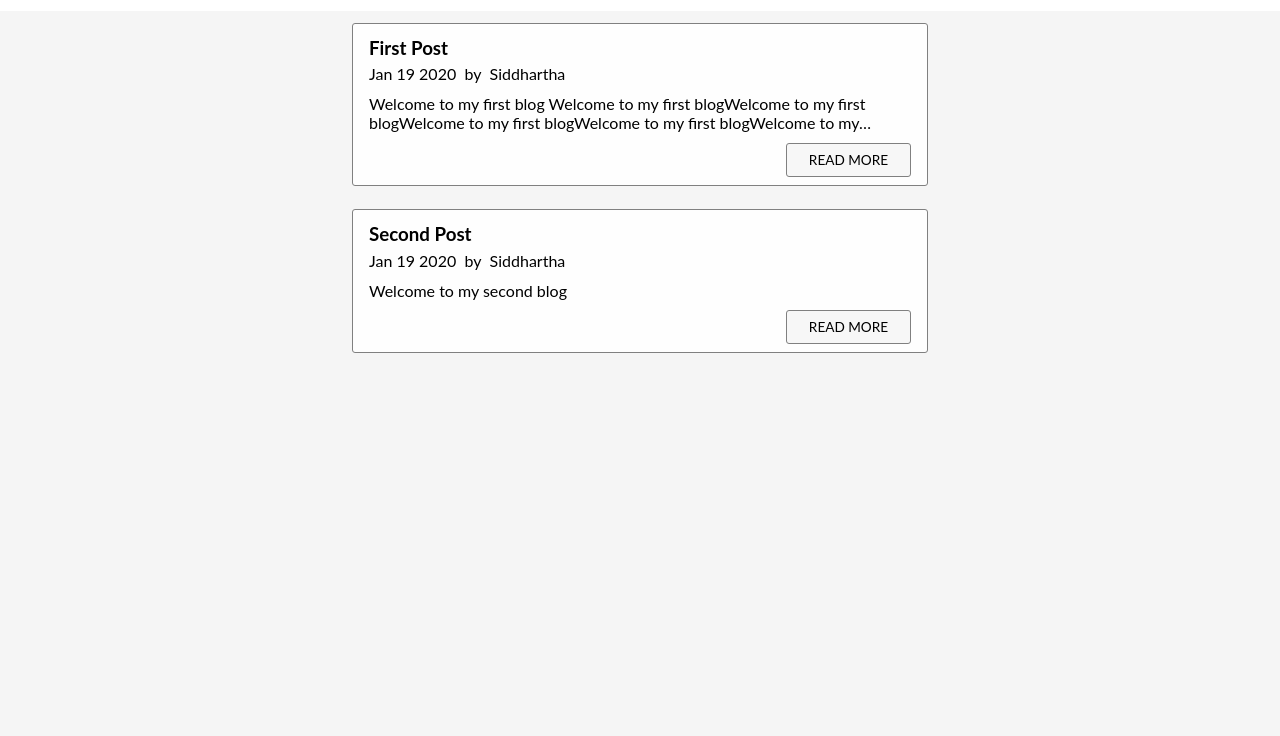
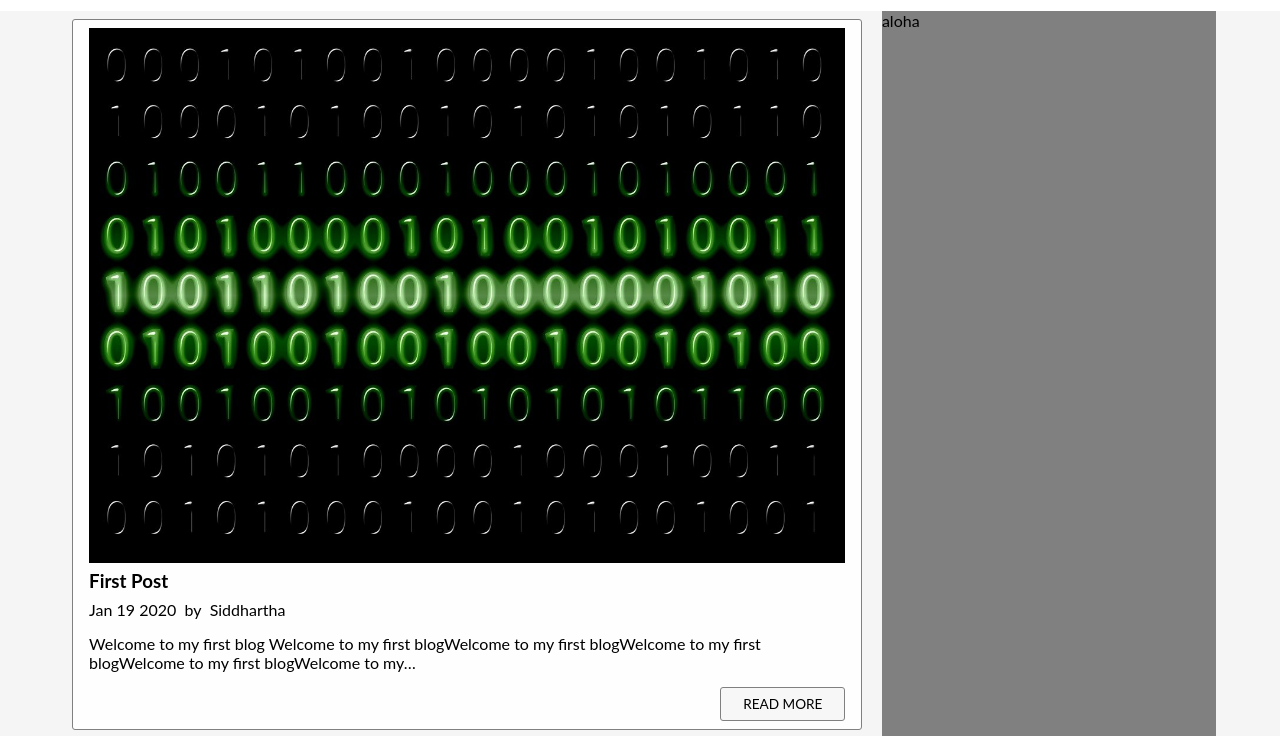
Before and after one commit to SiddharthaSauravGogoi/Gatsby-advanced-portfolio, a Gatsby site: page / in a window 1280 px wide. Shown: the part 53-789 px from the top of the page. Built offline with nearby package versions, Linux system fonts and the light colour scheme; Gatsby itself is replaced by a stand-in of ours.

Commit message:
Added thumbnail images.

```diff
--- a/src/components/Post.js
+++ b/src/components/Post.js
@@ -1,9 +1,11 @@
 import React from 'react';
 import { Link } from 'gatsby';
+import Img from 'gatsby-image';
 
-const Post = ({ title, author, path, date, body }) => {
+const Post = ({ title, author, path, date, body, fluid }) => {
   return (
     <div className="post">
+      <Img fluid={fluid} />
       <h3>{title}</h3>
       <div className="post-detail">
         <div>{date}</div>
--- a/src/components/layout.js
+++ b/src/components/layout.js
@@ -29,7 +29,7 @@ const Layout = ({ children }) => {
       <div
         className="container"
       >
-        <main>{children}</main>
+        <content>{children}</content>
       </div>
     </>
   )
--- a/src/pages/index.js
+++ b/src/pages/index.js
@@ -8,6 +8,8 @@ import "../styles/main.css";
 const IndexPage = () => (
   <Layout>
     <SEO title="Home" />
+    <main>
+
       <StaticQuery query={indexQuery} render={data => {
         return (
           <>
@@ -16,10 +18,16 @@ const IndexPage = () => (
                 author={node.frontmatter.author}
                 path={node.frontmatter.path}
                 date={node.frontmatter.date}
-              body={node.excerpt} />))}
+                body={node.excerpt}
+                fluid={node.frontmatter.image.childImageSharp.fluid} />))}
           </>
         )
       }} />
+    </main>
+
+    <aside>
+      aloha
+    </aside>
   </Layout>
 )
 
@@ -34,6 +42,13 @@ query{
           date(formatString: "MMM DD YYYY")
           author
           path
+          image{
+            childImageSharp{
+              fluid(maxWidth: 600){
+                ...GatsbyImageSharpFluid
+              }
+            }
+          }
         }
         excerpt
       }
--- a/src/pages/posts/001-first-post.md
+++ b/src/pages/posts/001-first-post.md
@@ -3,6 +3,7 @@ title: "First Post"
 date: 2020-01-19
 author: Siddhartha
 path: "/first-post"
+image: ../../images/binary.jpg
 ---
 
 Welcome to my first blog Welcome to my first blogWelcome to my first blogWelcome to my first blogWelcome to my first blogWelcome to my first blogWelcome to my first blog
--- a/src/pages/posts/002-second-post.md
+++ b/src/pages/posts/002-second-post.md
@@ -3,6 +3,7 @@ title: "Second Post"
 date: 2020-01-19
 author: Siddhartha
 path: "/second-post"
+image: ../../images/binary.jpg
 ---
 
 Welcome to my second blog
--- a/src/styles/components/_posts.scss
+++ b/src/styles/components/_posts.scss
@@ -1,5 +1,4 @@
 .post {
-  width: 50%;
   border: 1px solid grey;
   margin: 1%;
   display: flex;
--- a/src/styles/pages/_post.scss
+++ b/src/styles/pages/_post.scss
@@ -5,3 +5,7 @@
 .excerpt {
   margin: 2% 0%;
 }
+
+.aside {
+  width: 40%;
+}
--- a/src/styles/utils/_layout.scss
+++ b/src/styles/utils/_layout.scss
@@ -4,3 +4,18 @@
   padding: 0px 64px;
   background-color: #f5f5f5;
 }
+
+content {
+  width: 100%;
+  display: flex;
+  justify-content: space-between;
+}
+
+main {
+  width: 70%;
+}
+
+aside {
+  width: 29%;
+  background: gray;
+}
--- a/src/styles/utils/_reset.scss
+++ b/src/styles/utils/_reset.scss
@@ -15,9 +15,3 @@ body {
 a {
   text-decoration: none;
 }
-main {
-  width: 100%;
-  display: flex;
-  flex-direction: column;
-  align-items: center;
-}
```
Also changed, not shown: src/styles/main.css. Lines whose indentation alone changed are shown as unchanged.
